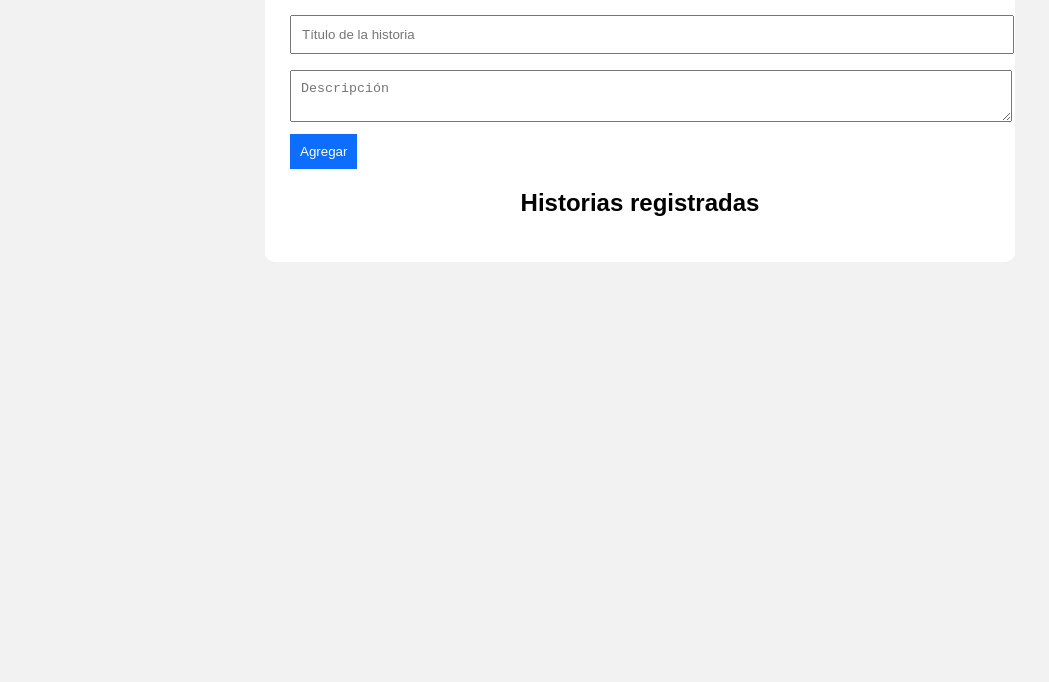
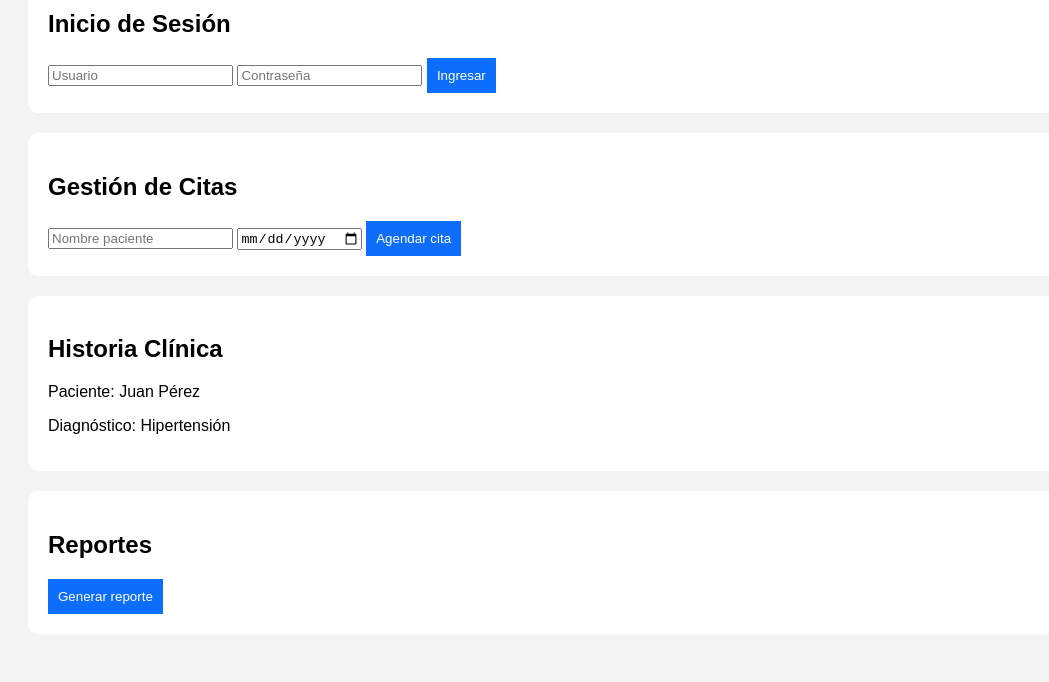
Before and after one commit to nata29144/Act-4--sistemas-de-control-de-versiones, a plain HTML site: page Index/html/index.html in a window 1280 px wide. Shown: the part 138-820 px from the top of the page, without its empty margins (0-1049 px from the left). Drawn offline with Linux system fonts and the light colour scheme; files that its build step writes are made by us from their sources.

Commit message:
Implementacion inicial ClinicOs

```diff
--- a/Index/css/estilos.css
+++ b/Index/css/estilos.css
@@ -1,44 +1,19 @@
-body {
-  font-family: Arial, sans-serif;
-  background: #f2f2f2;
-  margin: 0;
-  padding: 0;
+body{
+    font-family: Arial;
+    background:#f4f4f4;
+    padding:20px;
 }
 
-.contenedor {
-  width: 80%;
-  max-width: 700px;
-  margin: 40px auto;
-  background: white;
-  padding: 25px;
-  border-radius: 10px;
+section{
+    background:white;
+    padding:20px;
+    margin-bottom:20px;
+    border-radius:10px;
 }
 
-h1, h2 {
-  text-align: center;
+button{
+    background:#0d6efd;
+    color:white;
+    border:none;
+    padding:10px;
 }
-
-input, textarea {
-  width: 100%;
-  padding: 10px;
-  margin: 8px 0;
-}
-
-button {
-  background: #0d6efd;
-  color: white;
-  border: none;
-  padding: 10px;
-  cursor: pointer;
-}
-
-button:hover {
-  background: #084298;
-}
-
-li {
-  background: #e9ecef;
-  margin: 10px 0;
-  padding: 10px;
-  border-radius: 6px;
-}
--- a/Index/html/index.html
+++ b/Index/html/index.html
@@ -1,25 +1,44 @@
 <!DOCTYPE html>
 <html lang="es">
 <head>
-  <meta charset="UTF-8">
-  <title>Gestor de Historias de Usuario</title>
-  <link rel="stylesheet" href="css/estilos.css">
+    <meta charset="UTF-8">
+    <title>ClinicOS</title>
+    <link rel="stylesheet" href="css/estilos.css">
 </head>
 <body>
 
-  <div class="contenedor">
-    <h1>Gestor de Historias de Usuario</h1>
+    <h1>ClinicOS</h1>
 
-    <form id="formulario">
-      <input type="text" id="titulo" placeholder="Título de la historia" required>
-      <textarea id="descripcion" placeholder="Descripción" required></textarea>
-      <button type="submit">Agregar</button>
-    </form>
+    <section>
+        <h2>Inicio de Sesión</h2>
 
-    <h2>Historias registradas</h2>
-    <ul id="listaHistorias"></ul>
-  </div>
+        <input type="text" placeholder="Usuario">
+        <input type="password" placeholder="Contraseña">
+        <button onclick="login()">Ingresar</button>
+    </section>
 
-  <script src="js/app.js"></script>
+    <section>
+        <h2>Gestión de Citas</h2>
+
+        <input type="text" placeholder="Nombre paciente">
+        <input type="date">
+        <button>Agendar cita</button>
+    </section>
+
+    <section>
+        <h2>Historia Clínica</h2>
+
+        <p>Paciente: Juan Pérez</p>
+        <p>Diagnóstico: Hipertensión</p>
+    </section>
+
+    <section>
+        <h2>Reportes</h2>
+
+        <button onclick="reporte()">Generar reporte</button>
+    </section>
+
+    <script src="js/app.js"></script>
+
 </body>
 </html>
```
Also changed, not shown: Index/scrip/app.js (+6 -15 lines).
